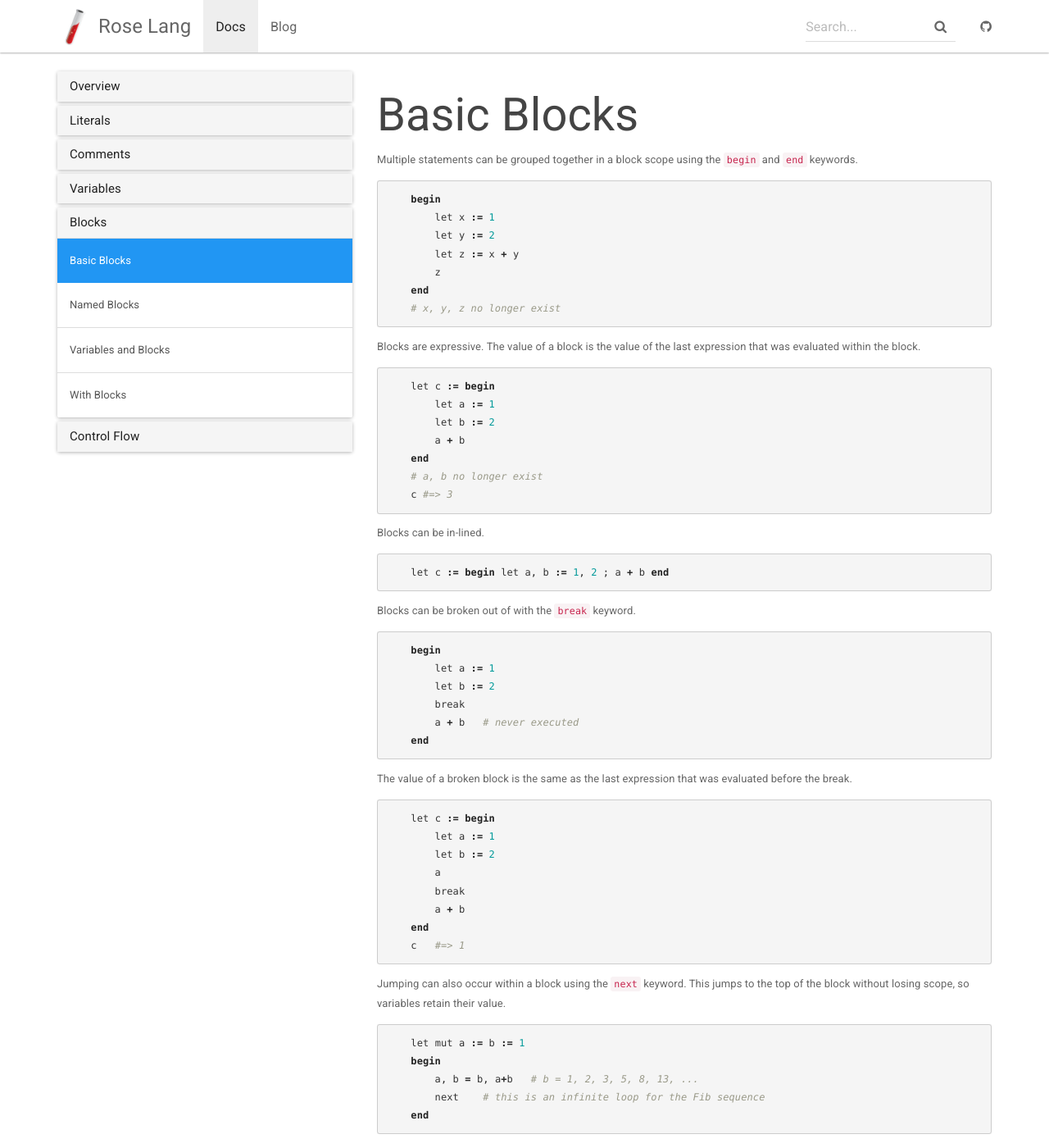
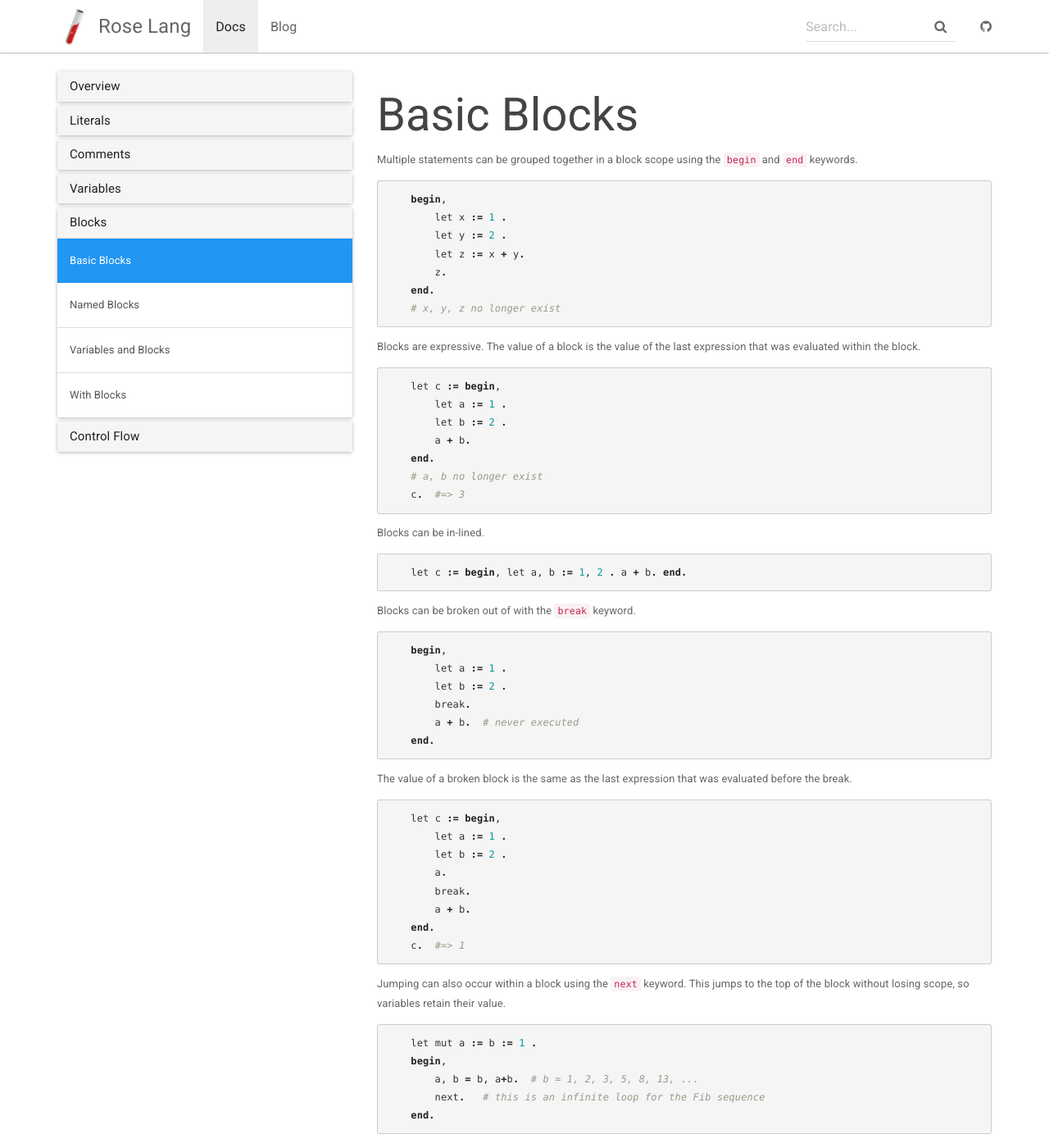
Before and after one commit to ttowncompiled/Rose, a Jekyll site: the page built from _docs/basic-blocks.md, in a window 1280 px wide and 1400 px high. Shown: the whole window at 82% size. Built offline with Jekyll 4.4.1, drawn with Linux system fonts in a browser that asks for light colours; nearby versions of some CDN libraries.

Commit message:
Adds punctuation.

```diff
--- a/_docs/basic-blocks.md
+++ b/_docs/basic-blocks.md
@@ -6,78 +6,78 @@ permalink: /docs/basic-blocks/
 Multiple statements can be grouped together in a block scope using the `begin` and `end` keywords.
 
 {% highlight julia %}
-    begin
-        let x := 1
-        let y := 2
-        let z := x + y
-        z
-    end
+    begin,
+        let x := 1 .
+        let y := 2 .
+        let z := x + y.
+        z.
+    end.
     # x, y, z no longer exist
 {% endhighlight %}
 
 Blocks are expressive. The value of a block is the value of the last expression that was evaluated within the block.
 
 {% highlight julia %}
-    let c := begin
-        let a := 1
-        let b := 2
-        a + b
-    end
+    let c := begin,
+        let a := 1 .
+        let b := 2 .
+        a + b.
+    end.
     # a, b no longer exist
-    c #=> 3
+    c.  #=> 3
 {% endhighlight %}
 
 Blocks can be in-lined.
 
 {% highlight julia %}
-    let c := begin let a, b := 1, 2 ; a + b end
+    let c := begin, let a, b := 1, 2 . a + b. end.
 {% endhighlight %}
 
 Blocks can be broken out of with the `break` keyword.
 
 {% highlight julia %}
-    begin
-        let a := 1
-        let b := 2
-        break
-        a + b   # never executed
-    end
+    begin,
+        let a := 1 .
+        let b := 2 .
+        break.
+        a + b.  # never executed
+    end.
 {% endhighlight julia %}
 
 The value of a broken block is the same as the last expression that was evaluated before the break.
 
 {% highlight julia %}
-    let c := begin
-        let a := 1
-        let b := 2
-        a
-        break
-        a + b
-    end
-    c   #=> 1
+    let c := begin,
+        let a := 1 .
+        let b := 2 .
+        a.
+        break.
+        a + b.
+    end.
+    c.  #=> 1
 {% endhighlight %}
 
 Jumping can also occur within a block using the `next` keyword. This jumps to the top of the block without losing scope, so variables retain their value.
 
 {% highlight julia %}
-    let mut a := b := 1
-    begin
-        a, b = b, a+b   # b = 1, 2, 3, 5, 8, 13, ...
-        next    # this is an infinite loop for the Fib sequence
-    end
+    let mut a := b := 1 .
+    begin,
+        a, b = b, a+b.  # b = 1, 2, 3, 5, 8, 13, ...
+        next.   # this is an infinite loop for the Fib sequence
+    end.
 {% endhighlight %}
 
 Breaking and jumping don't break or jump out further than the current block scope.
 
 {% highlight julia %}
-    begin
-        let mut a := b := 1
-        begin
-            a, b = b, a+b
-            if b > 10
-                break   # only breaks out of the nested block
-            end
-        end
-        next    # jumps to the top of the outer block, still an infinite loop
-    end
+    begin,
+        let mut a := b := 1 .
+        begin,
+            a, b = b, a+b.
+            if b > 10,
+                break.  # only breaks out of the nested block
+            end.
+        end.
+        next.   # jumps to the top of the outer block, still an infinite loop
+    end.
 {% endhighlight %}
```
Also changed, not shown: _docs/named-blocks.md (+21 -21 lines), _docs/with-blocks.md (+10 -10 lines).
